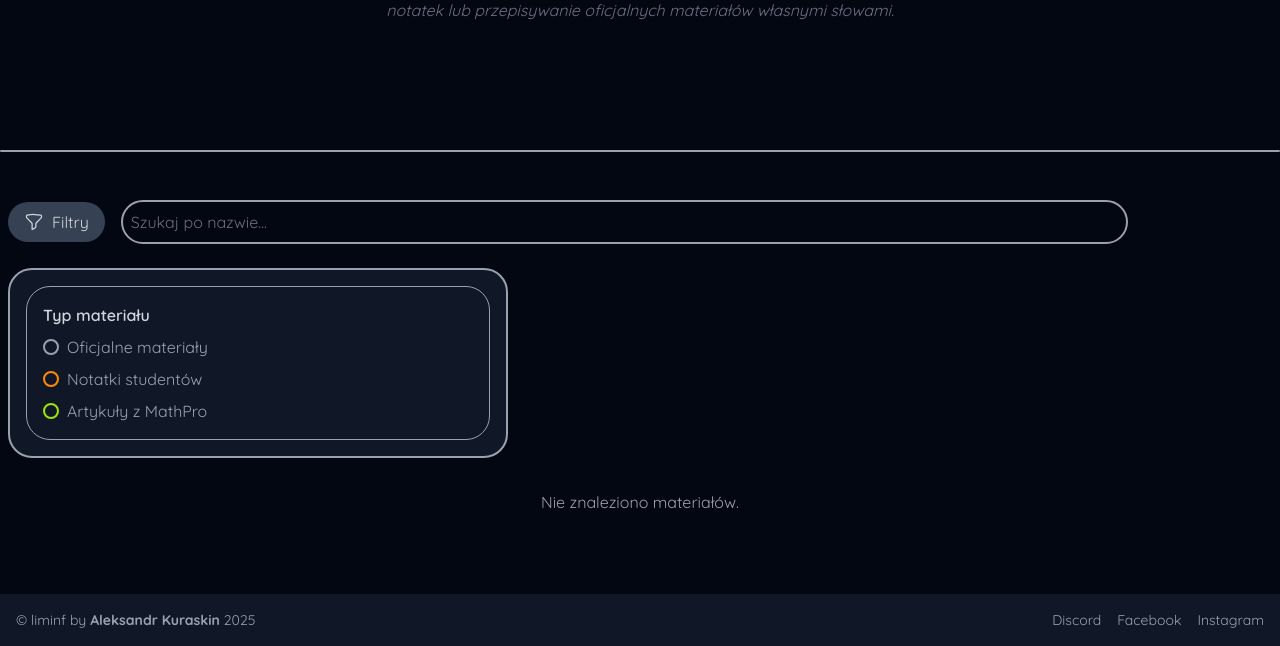
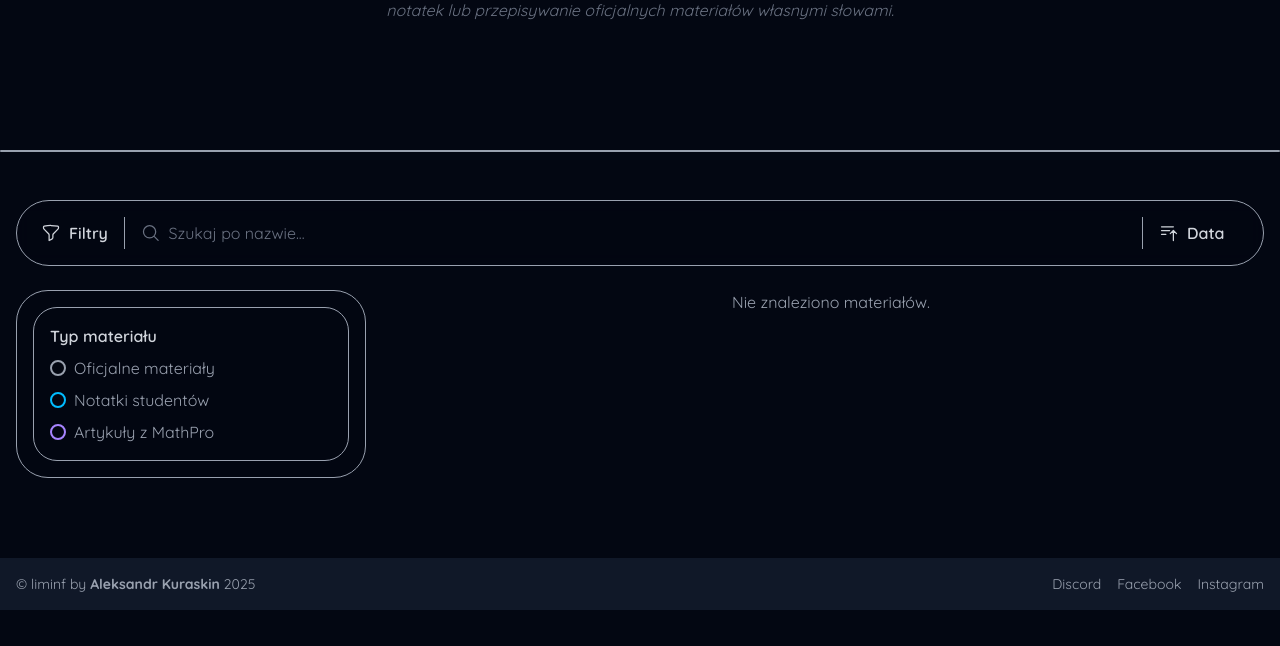
Before and after one commit to FunTomDev/liminf, a Django app: page /materials/ in a window 1280 px wide. Shown: the part 420-1066 px from the top of the page. After the commit the page ends 1030 px from the top, so only its background shows below. Run offline with Django 5.2, Linux system fonts and the light colour scheme; data that the repository does not hold is empty; style sheets or scripts are compiled from the project's sources; some libraries are stand-ins or nearby versions.

Commit message:
Changed filters colors + searchbar looks

```diff
--- a/frontend/templates/materials/materials.html
+++ b/frontend/templates/materials/materials.html
@@ -10,11 +10,11 @@
 </section>
 <hr class="divider" />
 
-<section class="problems-section py-12 px-4 md:px-2">
-	<!-- Search bar and filters button row -->
-	<div class="flex justify-between items-center mb-6 gap-4 z-10" id="search-bar">
-		<button id="toggle-filters-btn" class="flex items-center gap-2 bg-gray-700 hover:bg-gray-600 text-gray-300 py-2 px-4 rounded-full transition-colors">
-			<svg xmlns="http://www.w3.org/2000/svg" fill="none" viewBox="0 0 24 24" stroke-width="1.5" stroke="currentColor" class="filter-icon size-5">
+<section class="materials-section py-12 px-4 md:sm-2">
+	<div class="flex justify-between items-center mb-6 gap-0 z-10 rounded-full border border-gray-400 bg-gray-950/40 backdrop-blur-sm p-2" id="search-bar">
+		<!-- Filter Button -->
+		<button id="toggle-filters-btn" class="btn-transparent h-12 flex items-center gap-2 py-2 px-4 transition-colors">
+			<svg xmlns="http://www.w3.org/2000/svg" fill="none" viewBox="0 0 24 24" stroke-width="1.5" stroke="currentColor" class="size-5 stroke-gray-300">
 				<path
 					stroke-linecap="round"
 					stroke-linejoin="round"
@@ -23,16 +23,37 @@
 			</svg>
 			<span>Filtry</span>
 		</button>
-		<div class="flex-grow mx-auto">
-			<input type="text" id="filter-input" class="w-full p-2 rounded-full border-2 border-gray-400" placeholder="Szukaj po nazwie..." />
+
+		<!-- Divider before dropdown -->
+		<div class="h-8 border-l border-gray-400 self-center"></div>
+
+		<!-- Search Input -->
+		<div class="flex-grow px-4 flex items-center">
+			<svg xmlns="http://www.w3.org/2000/svg" fill="none" viewBox="0 0 24 24" stroke-width="1.5" stroke="currentColor" class="size-5 stroke-gray-500">
+				<path stroke-linecap="round" stroke-linejoin="round" d="m21 21-5.197-5.197m0 0A7.5 7.5 0 1 0 5.196 5.196a7.5 7.5 0 0 0 10.607 10.607Z" />
+			</svg>
+			<input type="text" id="filter-input" class="w-full p-2 rounded-full h-12 bg-transparent placeholder-gray-500" placeholder="Szukaj po nazwie..." />
 		</div>
-		<div class="w-32"><!-- Empty div for layout balance --></div>
+
+		<!-- Divider before dropdown -->
+		<div class="h-8 border-l border-gray-400 self-center"></div>
+
+		<!-- Sort Dropdown -->
+		<div class="h-12 flex items-center gap-2 btn-transparent">
+			<svg xmlns="http://www.w3.org/2000/svg" fill="none" viewBox="0 0 24 24" stroke-width="1.5" stroke="currentColor" class="size-5 stroke-gray-300">
+				<path stroke-linecap="round" stroke-linejoin="round" d="M3 4.5h14.25M3 9h9.75M3 13.5h5.25m5.25-.75L17.25 9m0 0L21 12.75M17.25 9v12" />
+			</svg>
+			<select id="sort-dropdown" class="appearance-none bg-transparent text-gray-300 cursor-pointer">
+				<option value="newest">Data</option>
+				<option value="oldest">Nazwa</option>
+			</select>
+		</div>
 	</div>
 
 	<!-- Main content area with filters and materials -->
-	<div class="flex md:flex-col gap-8 relative">
+	<div class="flex max-md:flex-col gap-8 relative">
 		<!-- Filters container - initially hidden on mobile -->
-		<div id="filters-wrapper" class="filter-wrapper border-1 border-grey-400 h-min min-w-[350px] max-w-[500px] border-2 border-gray-400 rounded-3xl hidden md:block absolute md:relative left-0 top-0 bg-gray-900 z-20">
+		<div id="filters-wrapper" class="filter-wrapper border-grey-400 h-min min-w-[350px] max-w-[500px] border-1 border-gray-400 rounded-4xl hidden md:block absolute md:relative left-0 top-0 bg-gray-950/40 z-10">
 			<div class="filters-container px-4 py-4">
 				<div class="filters grid grid-cols-1 gap-4 rounded-3xl">
 					<!-- Material subjects and topics filtering -->
@@ -40,7 +61,7 @@
 					<div class="w-full">
 						<ul class="flex flex-col gap-2">
 							{% for subject, topics in subjects.items %}
-							<li class="border rounded-3xl">
+							<li class="border border-gray-400 rounded-3xl">
 								<!-- Toggle & Subject Checkbox -->
 								<div onclick="toggleSection(this)" class="cursor-pointer p-4 flex justify-between items-center select-none">
 									<label class="chkbx-primary-label" onclick="event.stopPropagation()">
@@ -76,10 +97,10 @@
 					{% endif %}
 
 					<!-- Materials type filtering -->
-					<div class="filter-section || max-h-min">
+					<div class="filter-section || max-h-min hover:border-gray-300 transition-colors">
 						<h4 class="text-gray-300 font-semibold mb-2">Typ materiału</h4>
 						<ul class="flex flex-col gap-2" id="type-filter">
-							<!-- Gray type -->
+							<!-- Official (grey) type -->
 							<li>
 								<label class="flex items-center gap-2 cursor-pointer select-none group">
 									<input type="checkbox" name="official" id="official" class="hidden peer material-type-checkbox" data-type="official" />
@@ -88,21 +109,21 @@
 								</label>
 							</li>
 
-							<!-- Orange type -->
+							<!-- Students' (sky) type -->
 							<li>
 								<label class="flex items-center gap-2 cursor-pointer select-none group">
 									<input type="checkbox" name="student_notes" id="student_notes" class="hidden peer material-type-checkbox" data-type="student_notes" />
-									<span class="w-4 h-4 rounded-full border-2 border-orange-400 inline-block relative transition-colors group-hover:border-orange-500 peer-checked:bg-orange-400 peer-checked:border-orange-400"></span>
-									<span class="text-gray-400 transition-colors group-hover:text-orange-500 peer-checked:text-orange-400">Notatki studentów</span>
+									<span class="w-4 h-4 rounded-full border-2 border-sky-400 inline-block relative transition-colors group-hover:border-sky-500 peer-checked:bg-sky-400 peer-checked:border-sky-400"></span>
+									<span class="text-gray-400 transition-colors group-hover:text-sky-500 peer-checked:text-sky-400">Notatki studentów</span>
 								</label>
 							</li>
 
-							<!-- Lime type -->
+							<!-- MathPro (violet) type -->
 							<li>
 								<label class="flex items-center gap-2 cursor-pointer select-none group">
 									<input type="checkbox" name="mathpro" id="mathpro" class="hidden peer material-type-checkbox" data-type="mathpro" />
-									<span class="w-4 h-4 rounded-full border-2 border-lime-400 inline-block relative transition-colors group-hover:border-lime-500 peer-checked:bg-lime-400 peer-checked:border-lime-400"></span>
-									<span class="text-gray-400 transition-colors group-hover:text-lime-600 peer-checked:text-lime-300">Artykuły z MathPro</span>
+									<span class="w-4 h-4 rounded-full border-2 border-violet-400 inline-block relative transition-colors group-hover:border-violet-500 peer-checked:bg-violet-400 peer-checked:border-violet-400"></span>
+									<span class="text-gray-400 transition-colors group-hover:text-violet-600 peer-checked:text-violet-300">Artykuły z MathPro</span>
 								</label>
 							</li>
 						</ul>
@@ -258,8 +279,8 @@
 		const scrollTop = window.scrollY;
 		filtersWrapper.style.position = "sticky";
 		searchInput.style.position = "sticky";
-		filtersWrapper.style.top = "168px"; // Add a small margin from the top
-		searchInput.style.top = "100px"; // Add a small margin from the top
+		filtersWrapper.style.top = "188px"; // Add a small margin from the top
+		searchInput.style.top = "98px"; // Add a small margin from the top
 	}
 
 	// Check screen size on resize and update filters visibility
```
